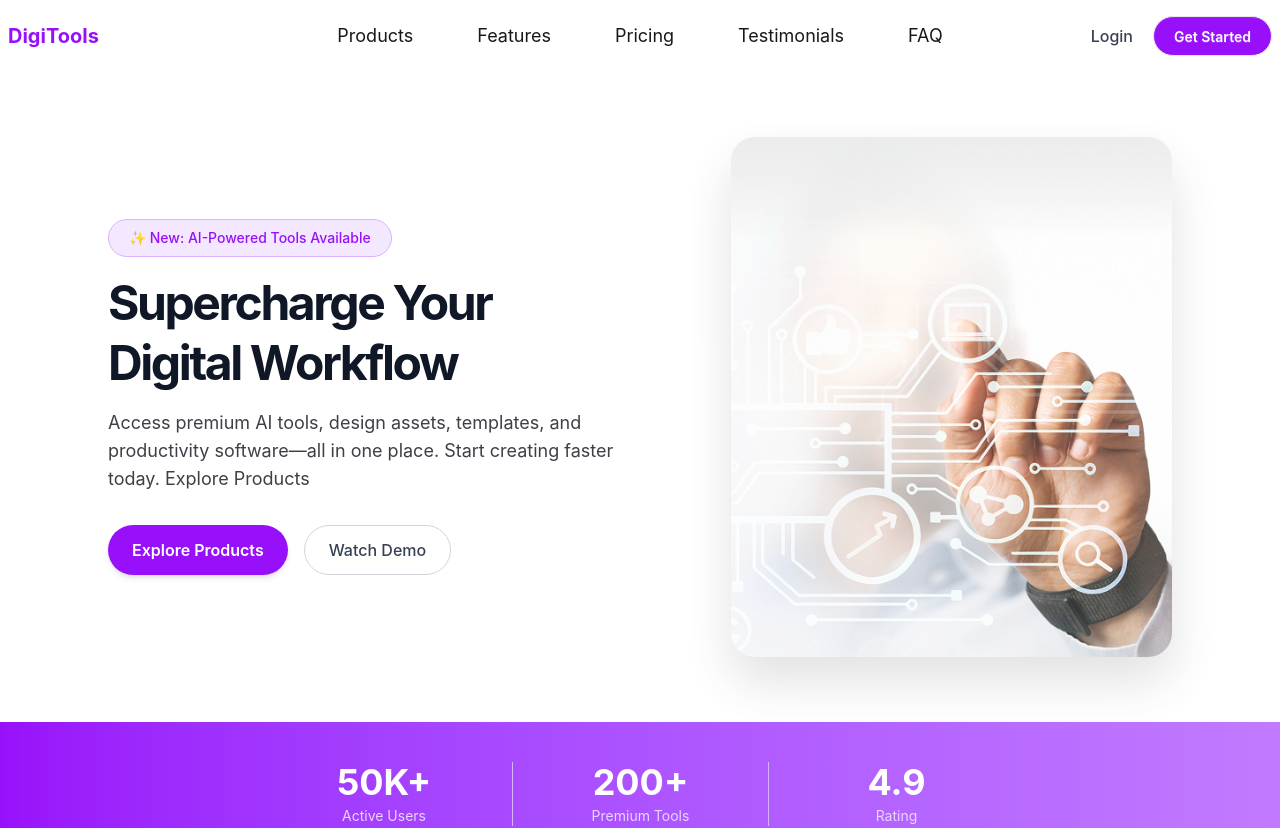
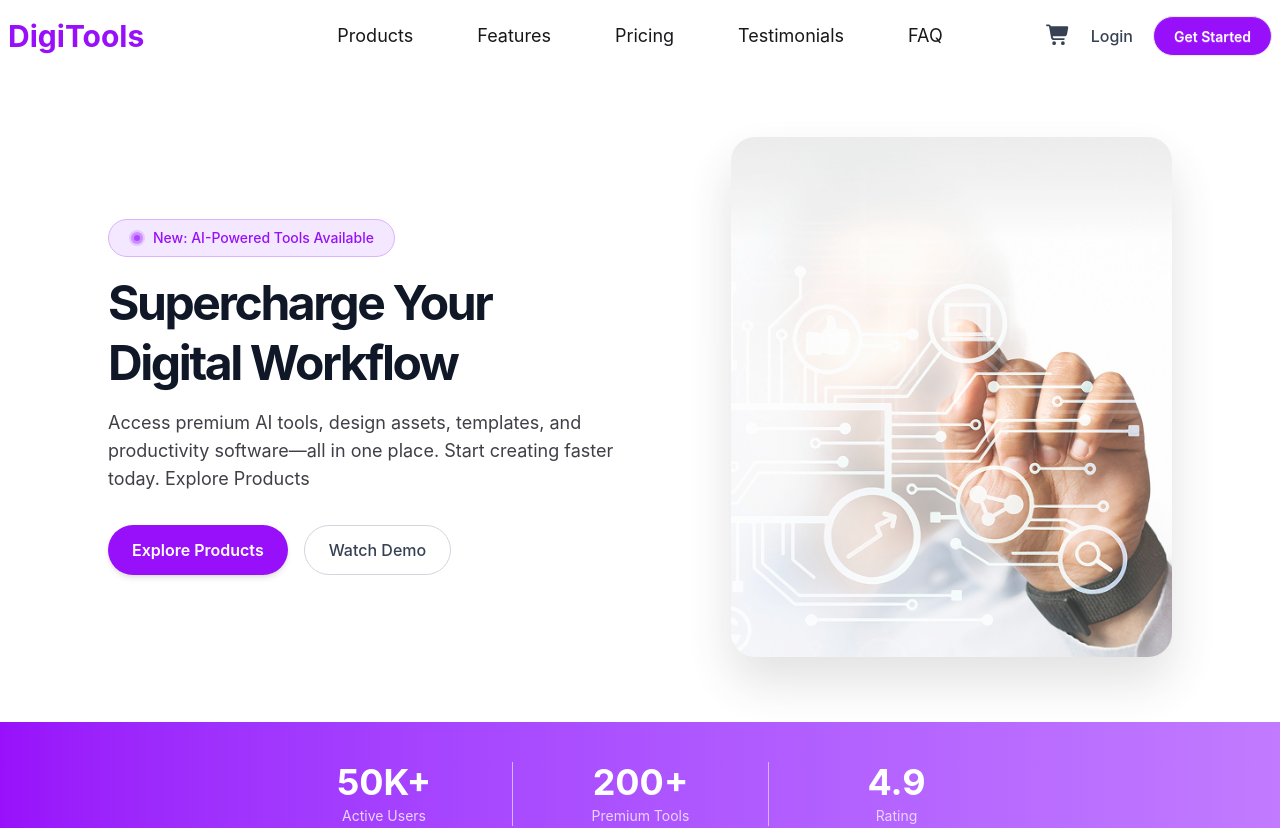
Before and after one commit to anim710/z.anim_Digitool_Platform_ph-A6, a React (Vite) app: page / in a window 1280 px wide. Shown: the top 828 px of the page. Built offline with nearby package versions, Linux system fonts and the light colour scheme.

Commit message:
updated the banner and added cart functionalities

```diff
--- a/src/App.jsx
+++ b/src/App.jsx
@@ -1,4 +1,6 @@
 import { Suspense, useState } from 'react'
+import { ToastContainer } from 'react-toastify'
+import 'react-toastify/dist/ReactToastify.css'
 import NavBar from './Components/NavBar.jsx'
 import Banner from './Components/Banner.jsx'
 import Footer from './Components/Footer.jsx'
@@ -17,7 +19,8 @@ function App() {
 
   return (
     <>
-      <NavBar />
+        <ToastContainer />
+      <NavBar carts={carts}/>
       <Banner />
       <Rating />
 
--- a/src/Components/Banner.jsx
+++ b/src/Components/Banner.jsx
@@ -7,7 +7,13 @@ const Banner = () => {
         {/* Left Content */}
         <div className="space-y-4">
           <div className="inline-flex items-center gap-2 bg-purple-100 border border-purple-300 text-purple-600 text-sm font-medium px-5 py-2 rounded-full">
-            ✨ New: AI-Powered Tools Available
+           <div class="w-4 h-4 rounded-full bg-purple-500/20 flex items-center justify-center">
+             <div class="w-3 h-3 rounded-full bg-purple-500/45 flex items-center justify-center">
+               <div class="w-1.5 h-1.5 rounded-full bg-purple-500">
+               </div>
+             </div>
+          </div>
+             New: AI-Powered Tools Available
           </div>
 
           <h1 className="text-4xl lg:text-5xl font-bold leading-tight tracking-tighter text-gray-900">
--- a/src/Components/NavBar.jsx
+++ b/src/Components/NavBar.jsx
@@ -1,11 +1,11 @@
-import { FontAwesomeIcon } from '@fortawesome/react-fontawesome'
-// import { FaShoppingCart } from "react-icons/fa";
-const NavBar = () => {
+import { FontAwesomeIcon } from "@fortawesome/react-fontawesome";
+import { faCartShopping } from "@fortawesome/free-solid-svg-icons";
+const NavBar = ({ carts }) => {
   return (
     <div className="navbar">
       <div className="navbar-start">
         <div className="flex items-center gap-1 font-bold text-xl">
-          <h1 className="font-bold text-xl text-purple-600">DigiTools</h1>
+          <h1 className="font-bold text-3xl text-purple-600">DigiTools</h1>
         </div>
       </div>
       <div className="navbar-center hidden md:flex">
@@ -28,7 +28,14 @@ const NavBar = () => {
         </ul>
       </div>
       <div className="navbar-end gap-5">
-        <FontAwesomeIcon icon="fa-solid fa-cart-arrow-down" />
+        <div className="relative cursor-pointer">
+          <FontAwesomeIcon icon={faCartShopping} className="text-gray-700 text-xl" />
+          {carts.length > 0 && (
+            <span className="absolute -top-2 -right-2 bg-purple-600 text-white text-xs font-bold w-5 h-5 rounded-full flex items-center justify-center">
+              {carts.length}
+            </span>
+          )}
+        </div>
 
         <a className="text-gray-700 font-medium cursor-pointer">Login</a>
         <a className="btn bg-purple-600 rounded-full text-white px-5">Get Started</a>
```
